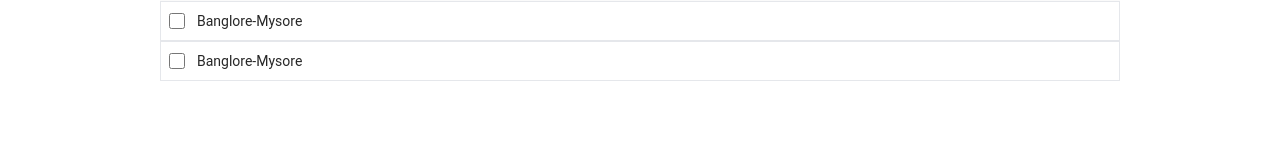
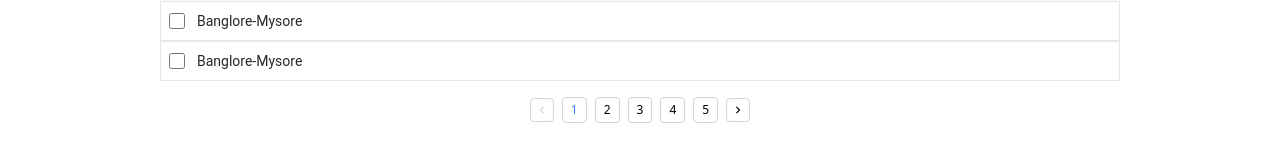
Before and after one commit to nihalmohd/Speedo.frontend, a React (Vite) app: page /Home in a window 1280 px wide. Shown: the part 319-480 px from the top of the page. Built offline with nearby package versions, Linux system fonts and the light colour scheme.

Commit message:
Home page pangination is done

```diff
--- a/src/assets/Components/pages/Home.jsx
+++ b/src/assets/Components/pages/Home.jsx
@@ -1,12 +1,13 @@
 import React, { useState } from 'react'
 import Navbar from '../Navbar/Navbar'
 import { useNavigate } from 'react-router-dom'
+import Pagination from '../Pagingation/Pagination'
 
 
 const Home = () => {
 
     const navigate = useNavigate()
-    const [Tripcount,setTripCount] = useState(1)
+    const [Tripcount,setTripCount] = useState(8)
     return (
         <div>
             <Navbar />
@@ -88,6 +89,13 @@ const Home = () => {
 
 
                                 </div>
+
+                                {
+                                    Tripcount>5?(<>
+                                    <Pagination/>
+                                    </>)
+                                    :(<></>)
+                                }
                             </>)
                     }
 
```
